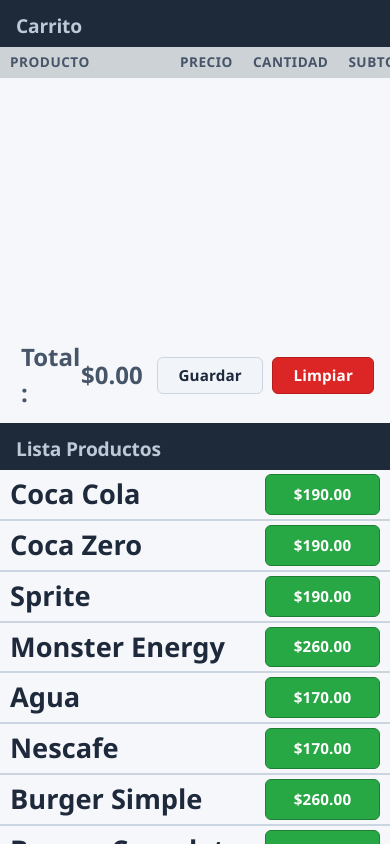
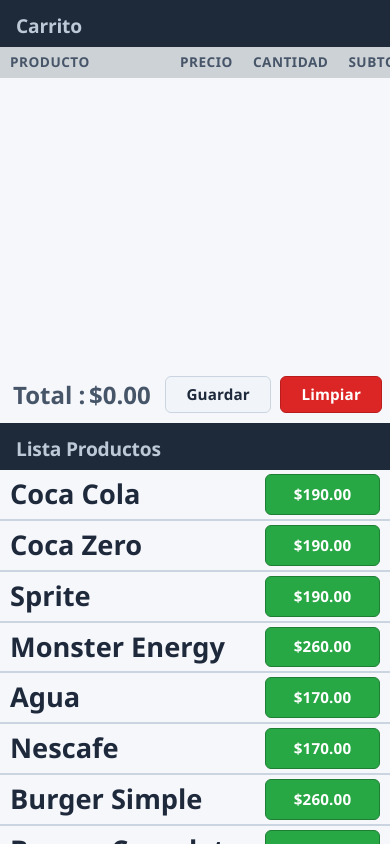
Before and after one commit to DevStian/CuentitasClaras, a plain HTML site: page Version.html in a window 390 px wide. Drawn offline with Linux system fonts and the light colour scheme.

Commit message:
Pequeño cambio visual

```diff
--- a/Version.html
+++ b/Version.html
@@ -94,7 +94,7 @@
         }
 
         .container-section section footer {
-          padding: 0.6rem 1rem;
+          padding: 8px;
           gap: 0.6rem;
         }
       }
```
